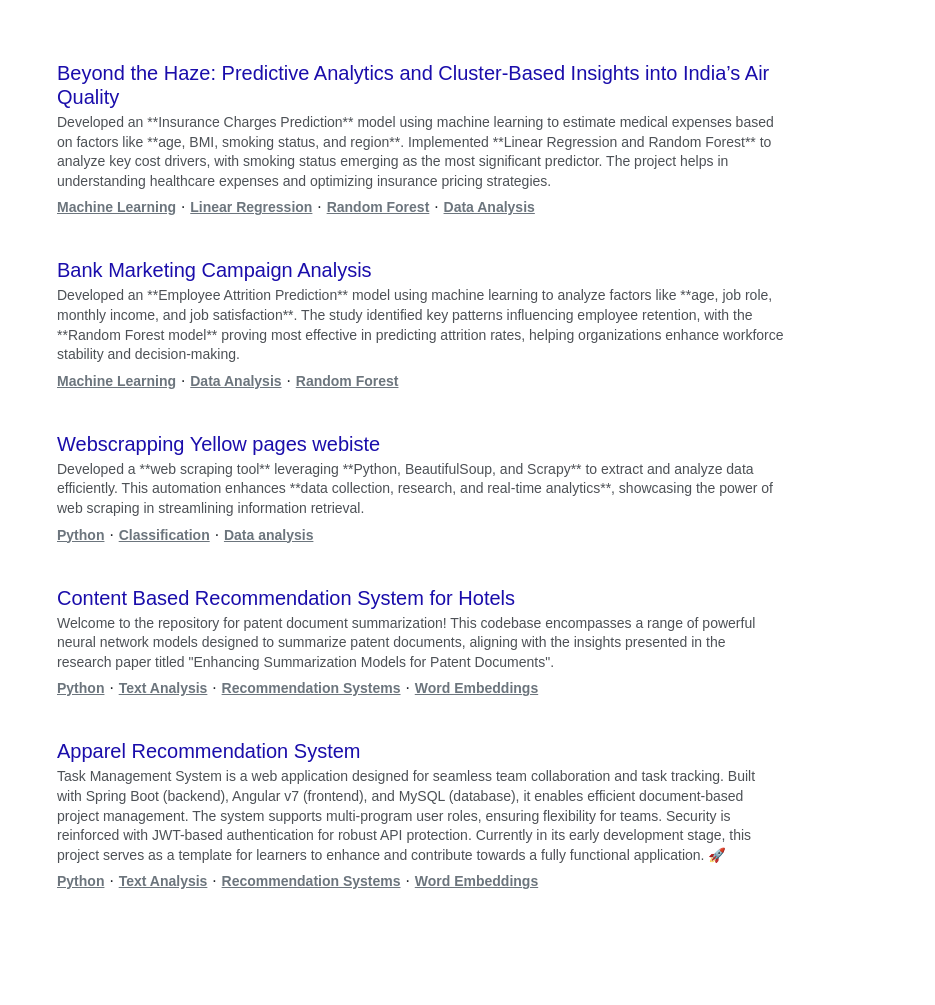
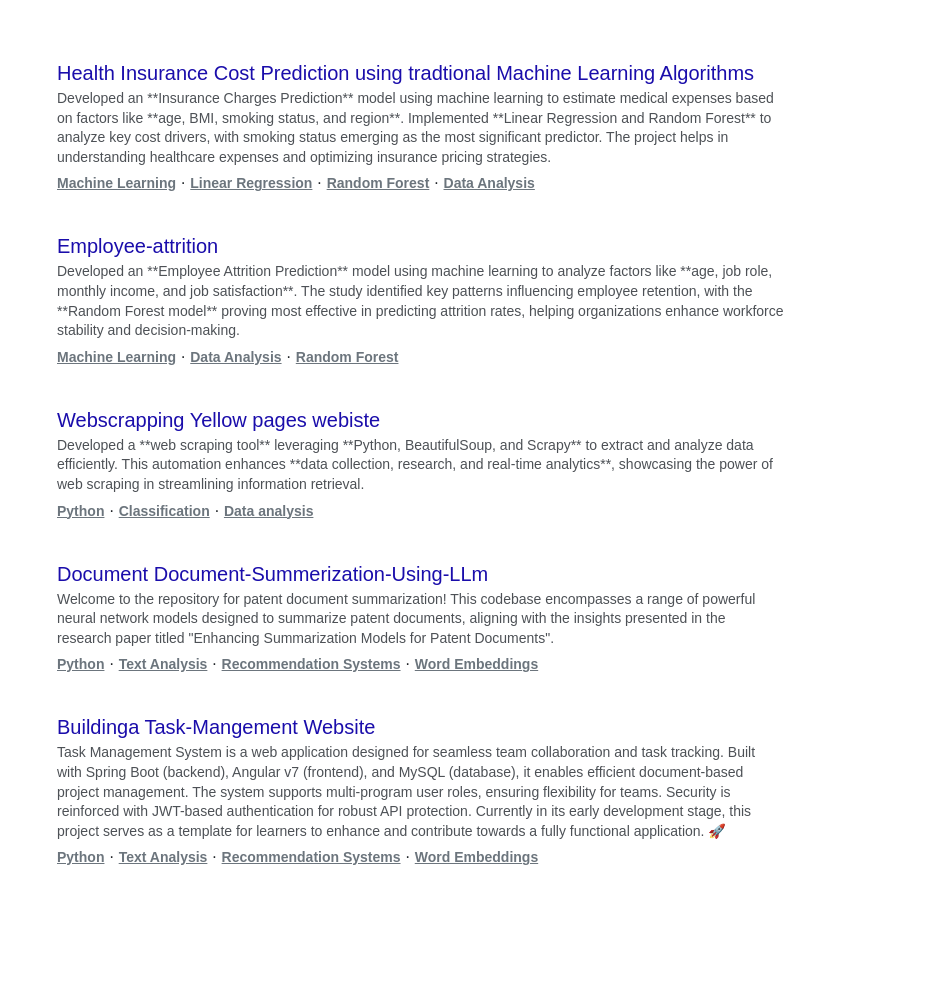
Before and after one commit to balachikkala006/My_portfolio, a website: page projects.html in a window 1280 px wide. Shown: the part 125-1130 px from the top of the page, without its empty margins (3-938 px from the left). After the commit the page ends 1106 px from the top, so only its background shows below. Drawn offline with nearby package versions, Linux system fonts and the light colour scheme.

Commit message:
Change Bugs

```diff
--- a/projects.html
+++ b/projects.html
@@ -3,7 +3,7 @@
 <head>
     <meta charset="UTF-8">
     <meta name="viewport" content="width=device-width, initial-scale=1.0">
-    <title>Naga Manasa Palaparthi - Portfolio</title>
+    <title>Bala Narayana Subbarao Chikkala - Portfolio</title>
     <link rel="stylesheet" href="https://stackpath.bootstrapcdn.com/bootstrap/4.3.1/css/bootstrap.min.css">
     <link rel="stylesheet" href="projects.css">
 </head>
@@ -89,7 +89,7 @@
 
                         <div class="list-group-item flex-column align-items-start">
                             <div class="d-flex w-100 justify-content-between">
-                                <h5 class="mb-1"><a href="https://github.com/balachikkala006/Health-insurance" class="result-title" target="_blank">Beyond the Haze: Predictive Analytics and Cluster-Based Insights into India’s Air Quality</a></h5>
+                                <h5 class="mb-1"><a href="https://github.com/balachikkala006/Health-insurance" class="result-title" target="_blank">Health Insurance Cost Prediction using tradtional Machine Learning Algorithms</a></h5>
                                 <!-- <small class="text-muted">June 2018 – August 2018</small> -->
                             </div>
                             <p class="mb-1 result-snippet">Developed an **Insurance Charges Prediction** model using machine learning to estimate medical expenses based on factors like **age, BMI, smoking status, and region**. Implemented **Linear Regression and Random Forest** to analyze key cost drivers, with smoking status emerging as the most significant predictor. The project helps in understanding healthcare expenses and optimizing insurance pricing strategies.</p>
@@ -99,7 +99,7 @@
                         </div>
                         <div class="list-group-item flex-column align-items-start">
                             <div class="d-flex w-100 justify-content-between">
-                                <h5 class="mb-1"><a href="https://github.com/balachikkala006/Employee-attrition" class="result-title" target="_blank">Bank Marketing Campaign Analysis</a></h5>
+                                <h5 class="mb-1"><a href="https://github.com/balachikkala006/Employee-attrition" class="result-title" target="_blank">Employee-attrition</a></h5>
                                 <!-- <small class="text-muted">June 2018 – August 2018</small> -->
                             </div>
                             <p class="mb-1 result-snippet">Developed an **Employee Attrition Prediction** model using machine learning to analyze factors like **age, job role, monthly income, and job satisfaction**. The study identified key patterns influencing employee retention, with the **Random Forest model** proving most effective in predicting attrition rates, helping organizations enhance workforce stability and decision-making.</p> <p><span class="result-url text-muted"><strong>Machine Learning</strong></span> &middot; <span class="result-url text-muted"><strong>Data Analysis</strong></span> &middot; <span class="result-url text-muted"><strong>Random Forest</strong></span></p>
@@ -116,7 +116,7 @@
                         </div>
                         <div class="list-group-item flex-column align-items-start">
                             <div class="d-flex w-100 justify-content-between">
-                                <h5 class="mb-1"><a href="https://github.com/balachikkala006/Document-Summerization-Using-LLm" class="result-title" target="_blank">Content Based Recommendation System for Hotels</a></h5>
+                                <h5 class="mb-1"><a href="https://github.com/balachikkala006/Document-Summerization-Using-LLm" class="result-title" target="_blank">Document Document-Summerization-Using-LLm</a></h5>
                                 <!-- <small class="text-muted">June 2018 – August 2018</small> -->
                             </div>
                             <p class="mb-1 result-snippet">Welcome to the repository for patent document summarization! This codebase encompasses a range of powerful neural network models designed to summarize patent documents, aligning with the insights presented in the research paper titled "Enhancing Summarization Models for Patent Documents".</p>
@@ -125,7 +125,7 @@
                         </div>
                         <div class="list-group-item flex-column align-items-start">
                             <div class="d-flex w-100 justify-content-between">
-                                <h5 class="mb-1"><a href="https://github.com/balachikkala006/Task-Mangement" class="result-title" target="_blank">Apparel Recommendation System</a></h5>
+                                <h5 class="mb-1"><a href="https://github.com/balachikkala006/Task-Mangement" class="result-title" target="_blank">Buildinga Task-Mangement Website</a></h5>
                                 <!-- <small class="text-muted">June 2018 – August 2018</small> -->
                             </div>
                             <p class="mb-1 result-snippet">Task Management System is a web application designed for seamless team collaboration and task tracking. Built with Spring Boot (backend), Angular v7 (frontend), and MySQL (database), it enables efficient document-based project management. The system supports multi-program user roles, ensuring flexibility for teams. Security is reinforced with JWT-based authentication for robust API protection. Currently in its early development stage, this project serves as a template for learners to enhance and contribute towards a fully functional application. 🚀</p>
```
Also changed, not shown: index.html (+1 -1 lines), professional_experience.html (+1 -1 lines), images/grid.png (added), images/logo.png (added), images/search icon.png (added), 1 other file.
